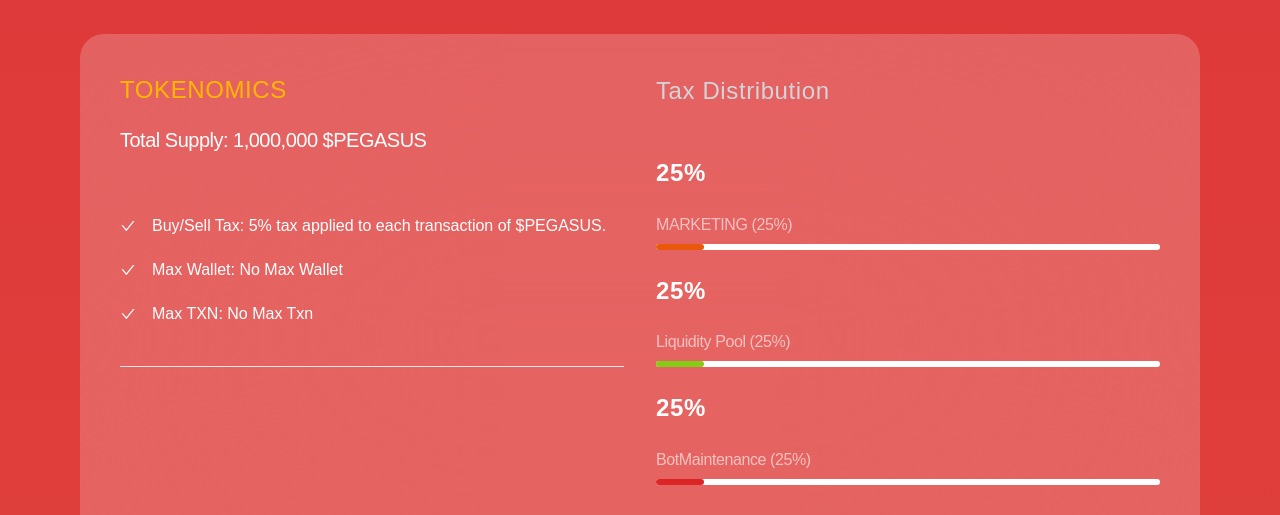
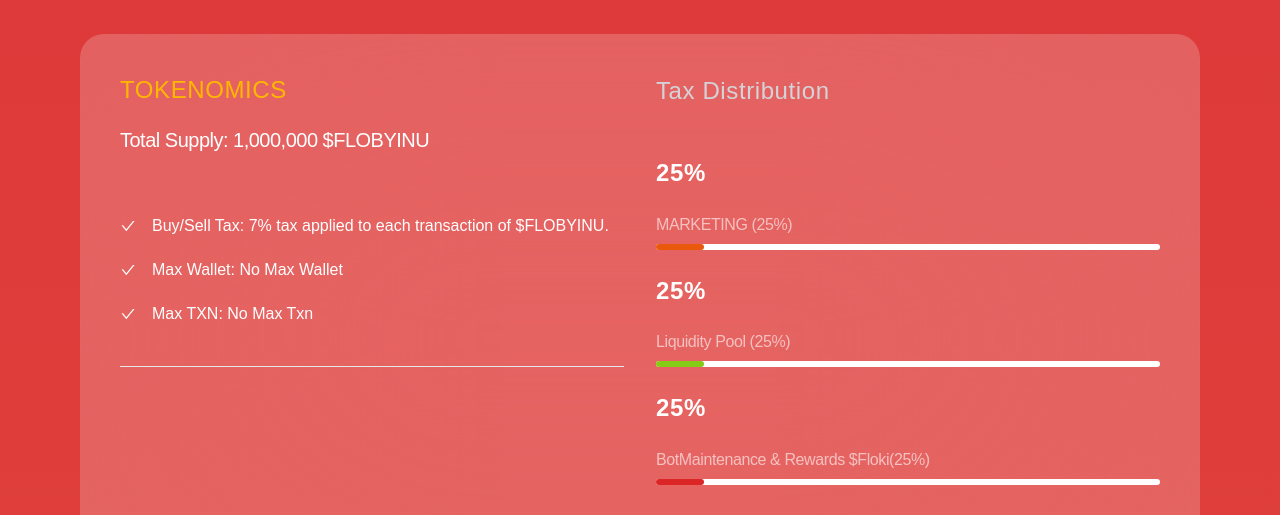
Before and after one commit to HoomanSafe/flobyinu, a React (Vite) app: page / in a window 1280 px wide. Shown: the part 4840-5355 px from the top of the page. Built offline with nearby package versions, Linux system fonts and the light colour scheme; a web font is replaced by a local one.

Commit message:
Update Mics.jsx

```diff
--- a/src/Components/Mics.jsx
+++ b/src/Components/Mics.jsx
@@ -11,13 +11,13 @@
               TOKENOMICS
             </h1>
             <p className="text-white text-xl font-Bungee leading-7 tracking-tight">
-              Total Supply: 1,000,000 $PEGASUS
+              Total Supply: 1,000,000 $FLOBYINU
             </p>
 
             <div className="py-10 flex flex-col gap-5 border-b">
               <h4 className="flex items-center gap-4">
                 <AiOutlineCheck />
-                Buy/Sell Tax: 5% tax applied to each transaction of $PEGASUS.
+                Buy/Sell Tax: 7% tax applied to each transaction of $FLOBYINU.
               </h4>
               <h4 className="flex items-center gap-4">
                 <AiOutlineCheck />
@@ -82,7 +82,7 @@
                 </h1>
                 <div className="w-full h-9 flex-col justify-start items-start gap-2 inline-flex">
                   <div className="opacity-60 text-center text-white text-base font-normal leading-snug tracking-tight">
-                    BotMaintenance (25%)
+                    BotMaintenance  & Rewards $Floki(25%)
                   </div>
                   <div className="w-full h-1.5 bg-white rounded-full justify-start items-center inline-flex">
                     <div className="w-12 h-1.5 relative bg-red-600 rounded-full" />
```
